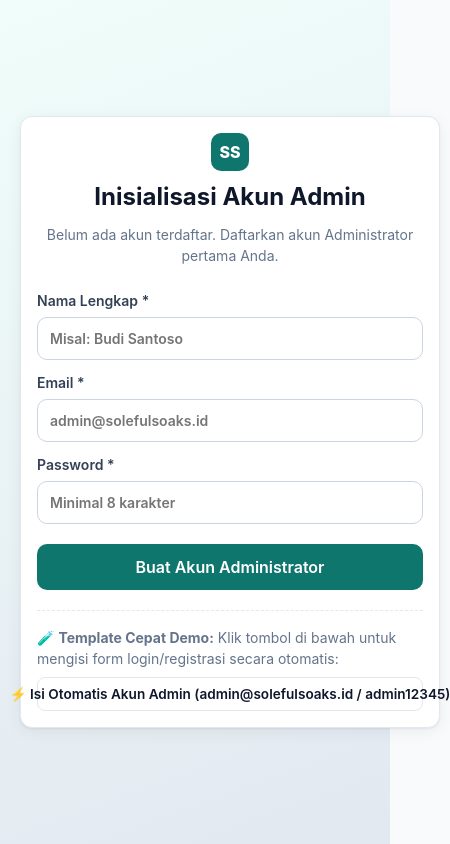
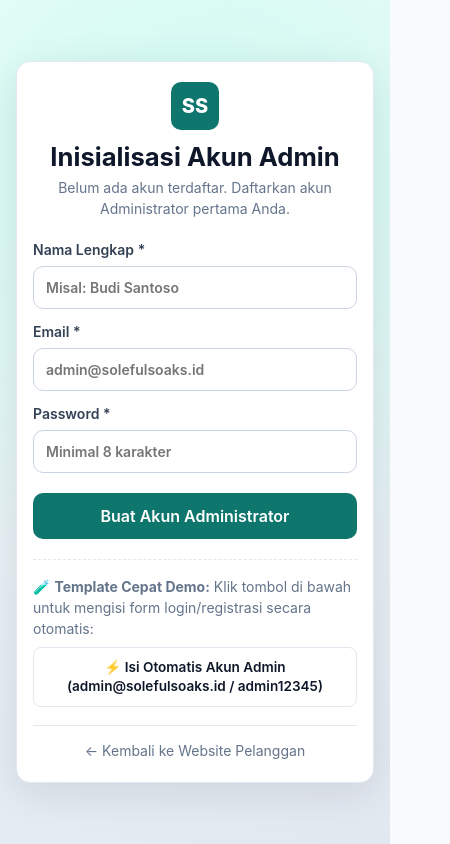
Before and after one commit to bendaharakerenbgtt/solcare, a React (Vite) app: page /admin/login in a window 390 px wide. Shown: the whole page, 450 px wide, since content can reach past the window. Built offline with nearby package versions, Linux system fonts and the light colour scheme.

Commit message:
Optimize responsive design for login page and admin dashboard on mobile

```diff
--- a/src/styles.css
+++ b/src/styles.css
@@ -263,13 +263,76 @@ table.table { width: 100%; border-collapse: collapse; font-size: 0.9rem; }
 .admin-top { display: flex; align-items: center; gap: 12px; margin-bottom: 20px; flex-wrap: wrap; }
 .admin-top h1 { font-size: 1.5rem; margin: 0; }
 .admin-mobile-bar { display: none; }
+.sidebar-backdrop { display: none; }
+
 @media (max-width: 900px) {
   .admin { grid-template-columns: 1fr; }
-  .sidebar { position: fixed; z-index: 40; width: 260px; transform: translateX(-100%); transition: transform 0.2s; }
+  .sidebar {
+    position: fixed;
+    z-index: 50;
+    width: 270px;
+    top: 0;
+    bottom: 0;
+    left: 0;
+    transform: translateX(-100%);
+    transition: transform 0.25s cubic-bezier(0.4, 0, 0.2, 1);
+    box-shadow: 10px 0 30px rgba(0, 0, 0, 0.35);
+  }
   .sidebar.open { transform: translateX(0); }
-  .admin-mobile-bar { display: flex; align-items: center; gap: 12px; padding: 10px 16px; background: #0f172a; color: #fff; position: sticky; top: 0; z-index: 30; }
-  .admin-mobile-bar button { background: none; border: 1px solid #334155; color: #fff; border-radius: 8px; padding: 4px 10px; font-size: 1.1rem; }
-  .admin-main { padding: 16px; }
+  .sidebar-backdrop {
+    display: block;
+    position: fixed;
+    inset: 0;
+    background: rgba(15, 23, 42, 0.55);
+    backdrop-filter: blur(2px);
+    z-index: 45;
+  }
+  .admin-mobile-bar {
+    display: flex;
+    align-items: center;
+    justify-content: space-between;
+    gap: 12px;
+    padding: 12px 16px;
+    background: #0f172a;
+    color: #fff;
+    position: sticky;
+    top: 0;
+    z-index: 30;
+    box-shadow: 0 2px 10px rgba(0, 0, 0, 0.2);
+  }
+  .admin-mobile-bar button {
+    background: rgba(255, 255, 255, 0.08);
+    border: 1px solid #334155;
+    color: #fff;
+    border-radius: 8px;
+    padding: 6px 12px;
+    font-size: 1rem;
+    font-weight: 600;
+    cursor: pointer;
+  }
+  .admin-main { padding: 16px 12px 50px; }
+
+  /* Admin Header Buttons Responsive */
+  .admin-top-responsive {
+    flex-direction: column;
+    align-items: stretch !important;
+    gap: 12px;
+  }
+  .admin-header-action-btn {
+    width: 100%;
+    text-align: center;
+    padding: 12px !important;
+  }
+
+  /* Order Filters Responsive */
+  .order-filter-bar {
+    display: flex;
+    flex-direction: column !important;
+    align-items: stretch !important;
+  }
+  .order-search-input, .order-status-select {
+    width: 100% !important;
+  }
 }
 
 .stat { display: flex; flex-direction: column; gap: 4px; }
@@ -278,8 +341,28 @@ table.table { width: 100%; border-collapse: collapse; font-size: 0.9rem; }
 
 .demo-banner { background: #fef3c7; color: #78350f; font-size: 0.82rem; padding: 6px 16px; text-align: center; border-bottom: 1px solid #fde68a; }
 
-.auth-wrap { min-height: 100vh; display: grid; place-items: center; padding: 20px; background: linear-gradient(160deg, #f0fdfa, #e2e8f0); }
-.auth-card { width: 100%; max-width: 420px; }
+.auth-wrap {
+  min-height: 100vh;
+  display: flex;
+  align-items: center;
+  justify-content: center;
+  padding: 24px 16px;
+  background: radial-gradient(circle at 50% 20%, #ccfbf1 0%, transparent 60%),
+              linear-gradient(160deg, #f0fdfa, #e2e8f0);
+}
+.auth-card {
+  width: 100%;
+  max-width: 440px;
+  padding: 28px 24px;
+  border-radius: 18px;
+  box-shadow: 0 10px 40px rgba(15, 23, 42, 0.1);
+}
+@media (max-width: 480px) {
+  .auth-card {
+    padding: 20px 16px;
+    border-radius: 14px;
+  }
+}
 
 /* calendar */
 .cal { display: grid; grid-template-columns: repeat(7, minmax(0, 1fr)); gap: 6px; }
--- a/src/ui/admin/AdminLayout.tsx
+++ b/src/ui/admin/AdminLayout.tsx
@@ -27,9 +27,20 @@ export const AdminLayout: React.FC = () => {
       )}
 
       <div className="admin-mobile-bar">
-        <button onClick={() => setSidebarOpen(!sidebarOpen)}>☰ Menu</button>
-        <span style={{ fontWeight: 700 }}>Soleful Admin</span>
+        <button onClick={() => setSidebarOpen(!sidebarOpen)} aria-label="Toggle Navigation">☰ Menu</button>
+        <span style={{ fontWeight: 700, fontSize: '1.05rem' }}>Soleful Staff</span>
+        <Link to="/" target="_blank" className="btn secondary sm" style={{ padding: '4px 10px', fontSize: '0.78rem' }}>
+          Web ↗
+        </Link>
       </div>
+
+      {sidebarOpen && (
+        <div
+          className="sidebar-backdrop"
+          onClick={() => setSidebarOpen(false)}
+          aria-hidden="true"
+        />
+      )}
 
       <div className="admin">
         <aside className={`sidebar ${sidebarOpen ? 'open' : ''}`}>
--- a/src/ui/admin/DashboardPage.tsx
+++ b/src/ui/admin/DashboardPage.tsx
@@ -24,7 +24,7 @@ export const DashboardPage: React.FC = () => {
 
   return (
     <div className="stack" style={{ gap: '24px' }}>
-      <div className="admin-top">
+      <div className="admin-top admin-top-responsive">
         <div>
           <h1>Dashboard Operasional</h1>
           <p className="small muted">
@@ -32,7 +32,7 @@ export const DashboardPage: React.FC = () => {
           </p>
         </div>
         <div className="spacer" />
-        <Link to="/admin/orders/new" className="btn">
+        <Link to="/admin/orders/new" className="btn admin-header-action-btn">
           ➕ Catat Pesanan Baru
         </Link>
       </div>
--- a/src/ui/admin/LoginPage.tsx
+++ b/src/ui/admin/LoginPage.tsx
@@ -40,12 +40,12 @@ export const LoginPage: React.FC = () => {
   return (
     <div className="auth-wrap">
       <div className="card auth-card">
-        <div style={{ textAlign: 'center', marginBottom: '24px' }}>
-          <div className="brand-mark" style={{ margin: '0 auto 12px' }}>
+        <div style={{ textAlign: 'center', marginBottom: '20px' }}>
+          <div className="brand-mark" style={{ margin: '0 auto 12px', width: '48px', height: '48px', fontSize: '1.25rem' }}>
             SS
           </div>
-          <h2>{needsSetup ? 'Inisialisasi Akun Admin' : 'Login Pegawai'}</h2>
-          <p className="small muted">
+          <h2 style={{ fontSize: '1.6rem', marginBottom: '4px' }}>{needsSetup ? 'Inisialisasi Akun Admin' : 'Login Pegawai'}</h2>
+          <p className="small muted" style={{ margin: 0 }}>
             {needsSetup
               ? 'Belum ada akun terdaftar. Daftarkan akun Administrator pertama Anda.'
               : 'Masuk untuk mengelola operasional Soleful Soaks! Shoes Care.'}
@@ -94,7 +94,7 @@ export const LoginPage: React.FC = () => {
             />
           </label>
 
-          <button type="submit" className="btn" disabled={loading} style={{ marginTop: '8px' }}>
+          <button type="submit" className="btn" disabled={loading} style={{ marginTop: '8px', height: '46px', fontSize: '1rem' }}>
             {loading ? 'Memproses...' : needsSetup ? 'Buat Akun Administrator' : 'Masuk Dashboard'}
           </button>
         </form>
@@ -107,7 +107,7 @@ export const LoginPage: React.FC = () => {
           <button
             type="button"
             className="btn secondary sm"
-            style={{ width: '100%' }}
+            style={{ width: '100%', padding: '10px 12px', whiteSpace: 'normal', lineHeight: 1.4 }}
             onClick={() => {
               if (needsSetup) {
                 setName('Admin Solecare');
@@ -119,6 +119,12 @@ export const LoginPage: React.FC = () => {
             ⚡ Isi Otomatis Akun Admin (admin@solefulsoaks.id / admin12345)
           </button>
         </div>
+
+        <div style={{ textAlign: 'center', marginTop: '18px', paddingTop: '12px', borderTop: '1px solid var(--line)' }}>
+          <a href="/" className="small muted" style={{ textDecoration: 'none' }}>
+            ← Kembali ke Website Pelanggan
+          </a>
+        </div>
       </div>
     </div>
   );
--- a/src/ui/admin/OrdersListPage.tsx
+++ b/src/ui/admin/OrdersListPage.tsx
@@ -28,20 +28,20 @@ export const OrdersListPage: React.FC = () => {
 
   return (
     <div className="stack" style={{ gap: '20px' }}>
-      <div className="admin-top">
+      <div className="admin-top admin-top-responsive">
         <div>
           <h1>Manajemen Pesanan & Antrean</h1>
           <p className="small muted">Daftar seluruh pesanan masuk, status pengerjaan, dan riwayat pembayaran.</p>
         </div>
         <div className="spacer" />
-        <Link to="/admin/orders/new" className="btn">
+        <Link to="/admin/orders/new" className="btn admin-header-action-btn">
           ➕ Catat Pesanan Baru
         </Link>
       </div>
 
       <div className="card">
-        <div className="row" style={{ gap: '12px', marginBottom: '16px' }}>
-          <div style={{ flex: 1 }}>
+        <div className="order-filter-bar" style={{ gap: '12px', marginBottom: '16px' }}>
+          <div className="order-search-input">
             <input
               type="text"
               placeholder="Cari kode pesanan, nama pelanggan, no. WA, atau barang..."
@@ -49,7 +49,7 @@ export const OrdersListPage: React.FC = () => {
               onChange={(e) => setSearch(e.target.value)}
             />
           </div>
-          <div style={{ width: '220px' }}>
+          <div className="order-status-select">
             <select value={filterStatus} onChange={(e) => setFilterStatus(e.target.value)}>
               <option value="all">Semua Status ({orders?.length || 0})</option>
               {ORDER_STATUSES.map((st) => (
```
